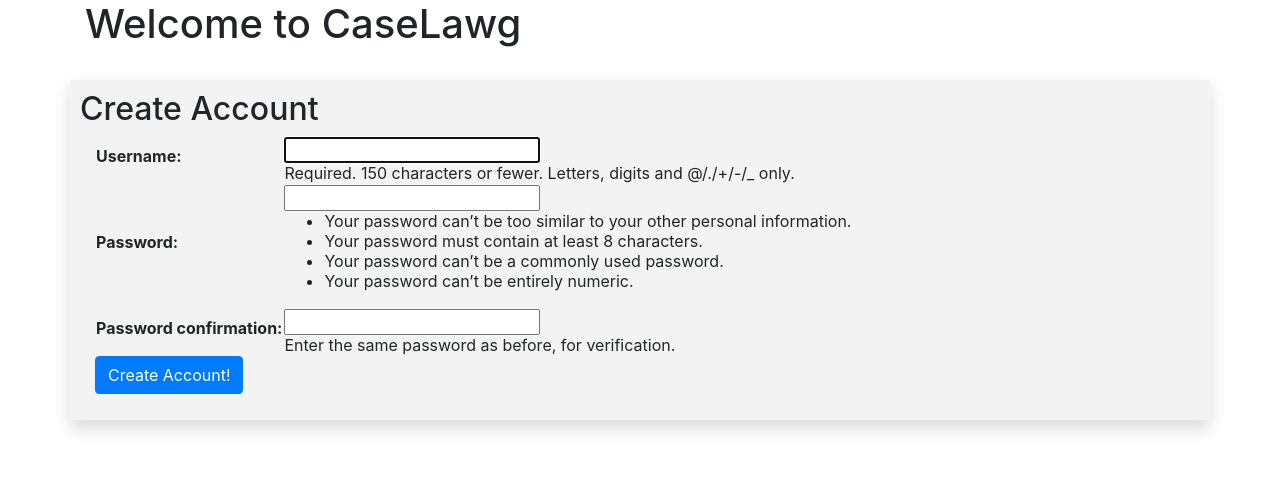
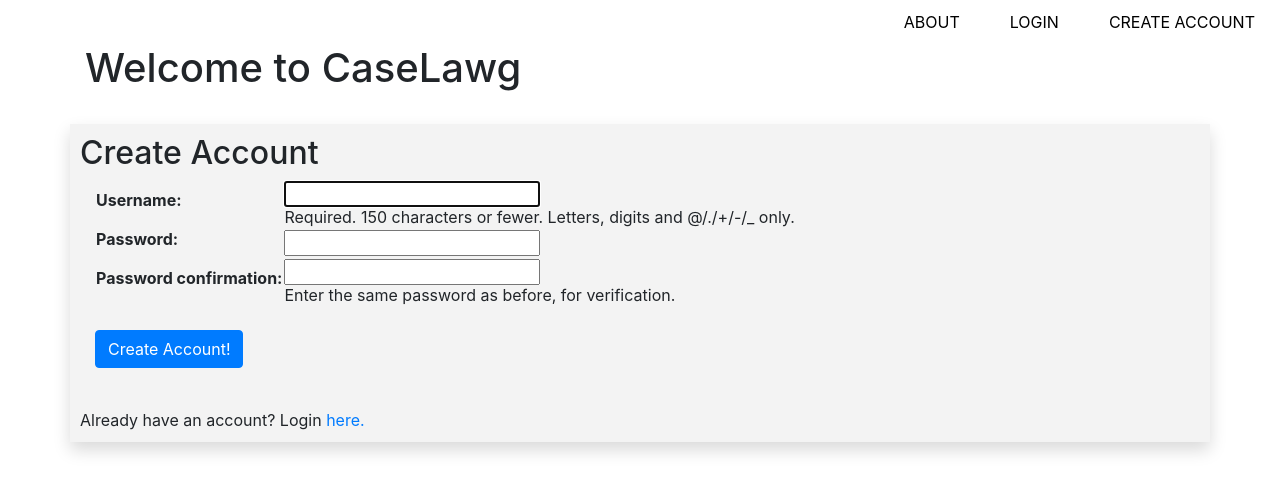
Before and after one commit to matthew-estes/caselawg, a Django app: page /accounts/signup/ in a window 1280 px wide. Shown: the top 493 px of the page. Run offline with Django 5.2, Linux system fonts and the light colour scheme.

Commit message:
Update sign up page to include nav bar and clean up styling

```diff
--- a/main_app/templates/home.html
+++ b/main_app/templates/home.html
@@ -51,7 +51,5 @@
   </section>
   {% endif %}
 
-
-
 </body>
 </html>
--- a/main_app/templates/signup.html
+++ b/main_app/templates/signup.html
@@ -8,7 +8,23 @@
 />
 <link rel="stylesheet" href="{% static 'css/home.css' %}" />
 {% endblock %} {% block content %}
+<body>
+  <nav class="main-nav">
+    <ul class="main-nav-list">
+      {% if user.is_authenticated %}
+        <li class="main-nav-item"><a href='{% url 'case-index' %}' class="main-nav-link">MY CASES</a></li>
+        <li class="main-nav-item"><a href='{% url 'case-create' %}' class="main-nav-link">ADD CASE</a></li>
+        <li class="main-nav-item"><a href='{% url 'task-create' %}' class="main-nav-link">ADD TASK</a></li>
+        <li class="main-nav-item"><a href='{% url 'about' %}' class="main-nav-link">ABOUT</a></li>
+        <li class="main-nav-item">
 
+      {% else %}
+        <li class="main-nav-item"><a href='{% url 'about' %}' class="main-nav-link">ABOUT</a></li>
+        <li class="main-nav-item"><a href='{% url 'home' %}' class="main-nav-link">LOGIN</a></li>
+        <li class="main-nav-item"><a href='{% url 'signup' %}' class="main-nav-link">CREATE ACCOUNT</a></li>
+      {% endif %}
+    </ul>
+  </nav>
 <h1 class="container">Welcome to CaseLawg</h1>
 <br/>
 
@@ -23,16 +39,20 @@
 <form
   action=""
   method="post"
-  class="form-container container"
+  class="form-container container form-group"
   autocomplete="off"
 >
   {% csrf_token %}
   <table>
     {{ form.as_table }}
   </table>
+  <br/>
   <button type="submit" class="btn btn-primary submit">Create Account!</button>
 </form>
+<br/>
+Already have an account? Login <a href="{% url 'home' %}">here.</a>
 </div>
 </section>
+</body>
 
 {% endblock %}
```
Also changed, not shown: caselawg/settings.py (+12 -12 lines).
